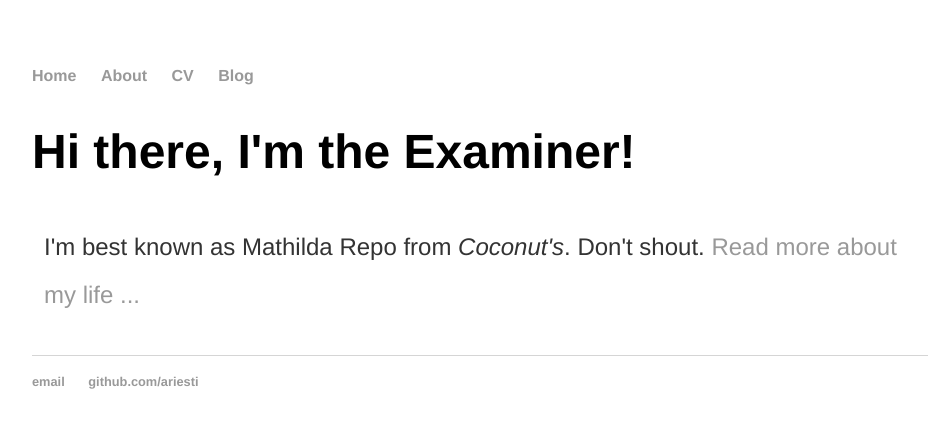
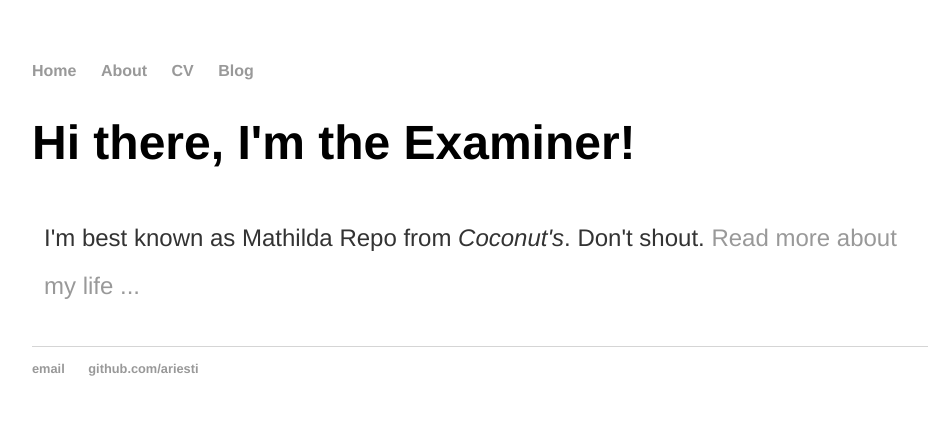
Before and after one commit to ariesti/ariesti.github.io, a Jekyll site: the page built from index.html, in a window 1280 px wide. Shown: the top 428 px of the page, without its empty margins (160-1088 px from the left). Built offline with Jekyll 4.4.1, drawn with Linux system fonts in a browser that asks for light colours.

Commit message:
Added ul details

```diff
--- a/css/main.css
+++ b/css/main.css
@@ -3,7 +3,8 @@
 a { text-decoration: none; color: #999; }
 a:hover { text-decoration: underline; }
 
-p, ul { font-family: Montserrat, Helvetica Neue, Sans-Serif; font-size: 1.5em; line-height: 2em; padding: 12px; box-sizing: border-box; color: #333; overflow: auto; }
+p { font-family: Montserrat, Helvetica Neue, Sans-Serif; font-size: 1.5em; line-height: 2em; padding: 12px; box-sizing: border-box; color: #333; overflow: auto; }
+ul { font-size: 1.5em; line-height: 1.4em; font-family: Montserrat, Helvetica Neue, Sans-Serif; color: #333; }
 
 h1, h2, h3, h4 { font-family: Montserrat, Helvetica Neue, Sans-Serif; }
 h1 { font-size: 3em;  }
```
